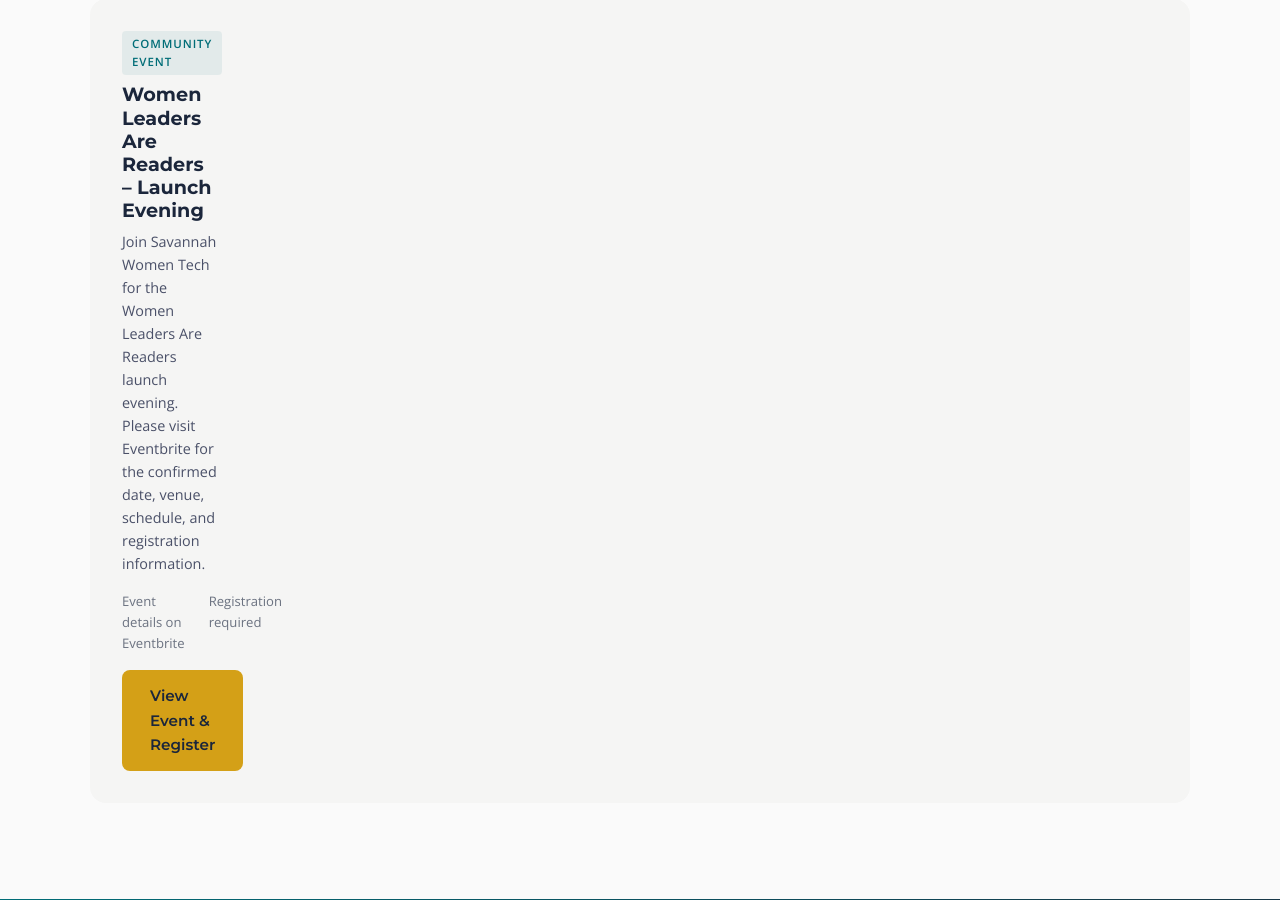
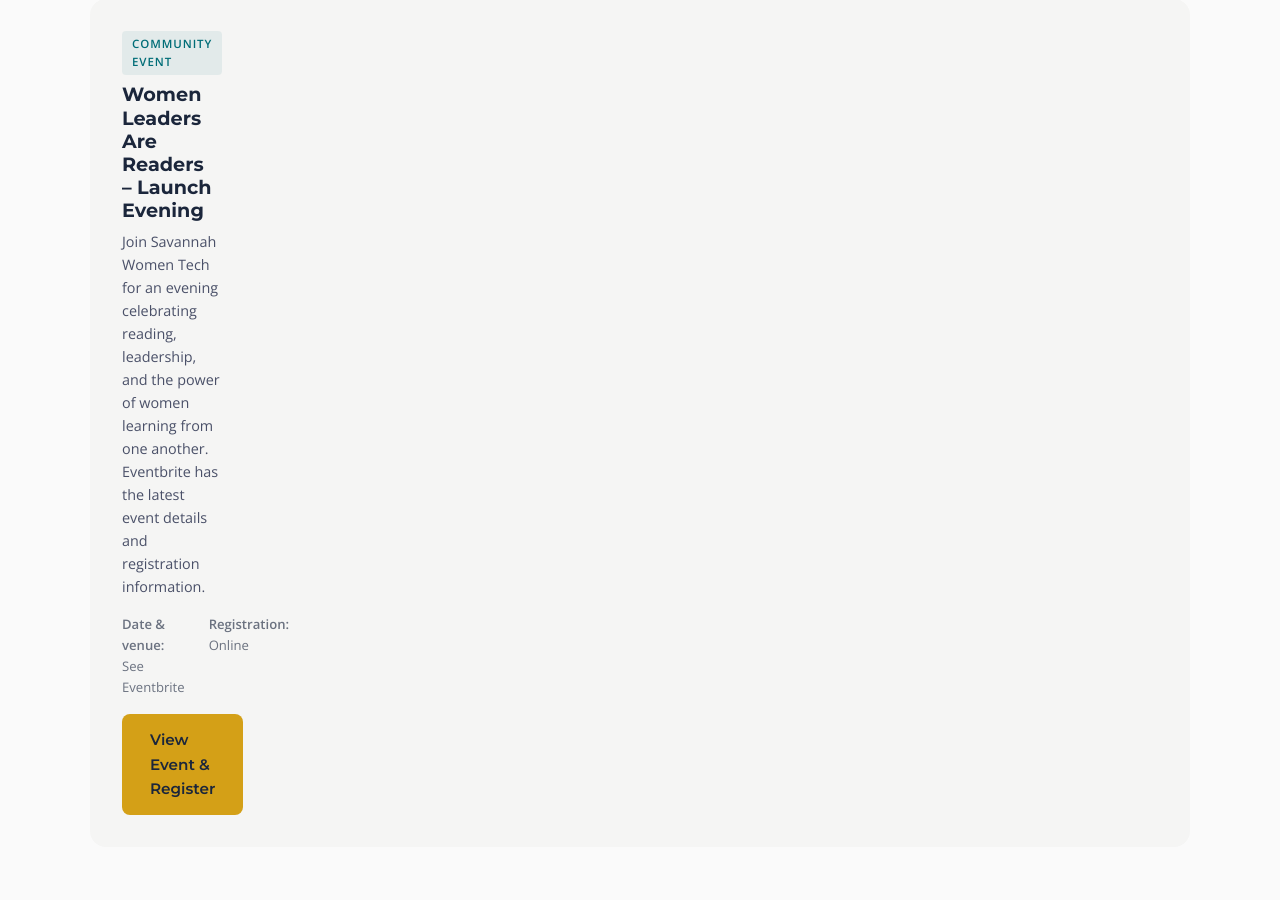
Before and after one commit to preciouskorir/savannah-women-tech, a Django app: template website/templates/website/events.html in a window 1280 px wide. Shown: the part 598-1498 px from the top of the page. Run offline with Django 3.2, Linux system fonts and the light colour scheme; the template is opened without the code that fills it, so the values that code supplies are empty.

Commit message:
Improve upcoming event copy and markup

```diff
--- a/website/templates/website/events.html
+++ b/website/templates/website/events.html
@@ -22,10 +22,10 @@
                 <div class="event-content">
                     <span class="event-type">Community Event</span>
                     <h3>Women Leaders Are Readers – Launch Evening</h3>
-                    <p>Join Savannah Women Tech for the Women Leaders Are Readers launch evening. Please visit Eventbrite for the confirmed date, venue, schedule, and registration information.</p>
+                    <p>Join Savannah Women Tech for an evening celebrating reading, leadership, and the power of women learning from one another. Eventbrite has the latest event details and registration information.</p>
                     <div class="event-details">
-                        <span>Event details on Eventbrite</span>
-                        <span>Registration required</span>
+                        <span><strong>Date & venue:</strong> See Eventbrite</span>
+                        <span><strong>Registration:</strong> Online</span>
                     </div>
                     <a href="https://www.eventbrite.com/e/savannah-women-leaders-are-readers-launch-evening-tickets-2004800247508"
                        target="_blank" rel="noopener noreferrer" class="btn btn-primary">
@@ -34,8 +34,7 @@
                 </div>
             </div>
         </div>
-
-</div>
+    </div>
 </section>
 
 <section class="cta fade-in">
```
